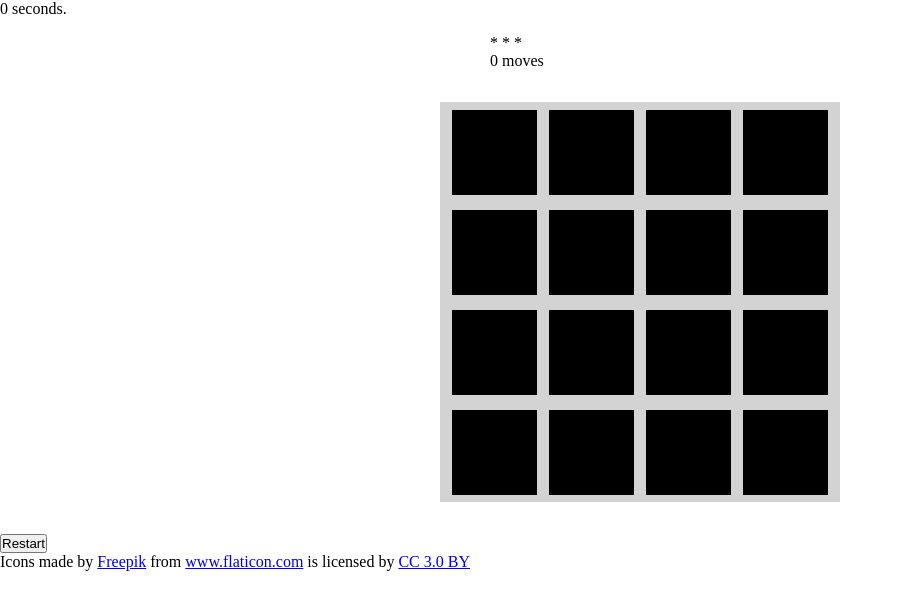
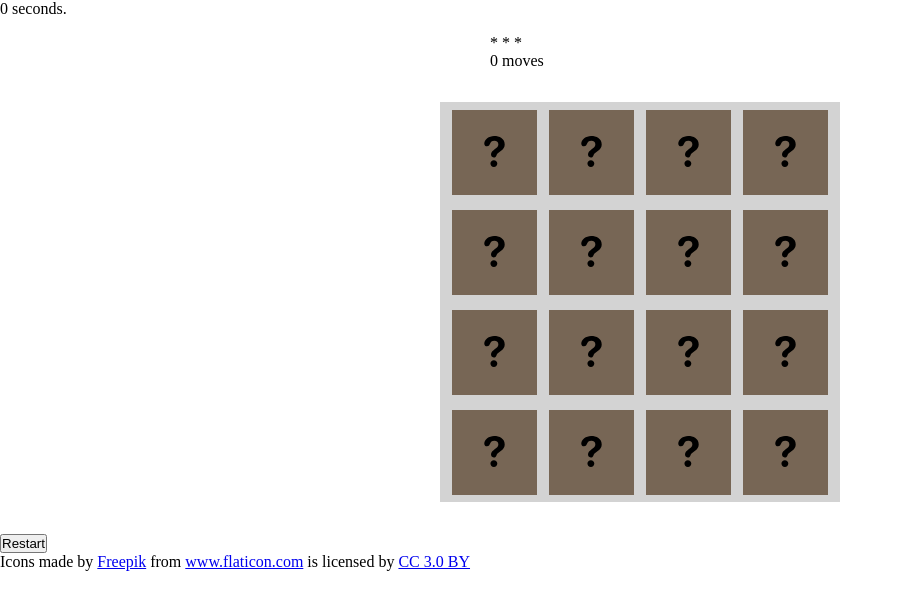
Before and after one commit to lukaszrozej/memory-game, a plain HTML site: page index.html in a window 1280 px wide. Shown: the whole page, without its empty margins (0-903 px from the left). Drawn offline with Linux system fonts and the light colour scheme.

Commit message:
feat: Use question mark for card background

```diff
--- a/css/style.css
+++ b/css/style.css
@@ -33,7 +33,7 @@ li {
   width: calc(85% / 4);
   height: calc(85% / 4);
   background: #afa;
-  background: black;
+  background: #765 url('../svg/question-mark.svg') no-repeat center;
   color: black;
   display: flex;
   justify-content: center;
```
